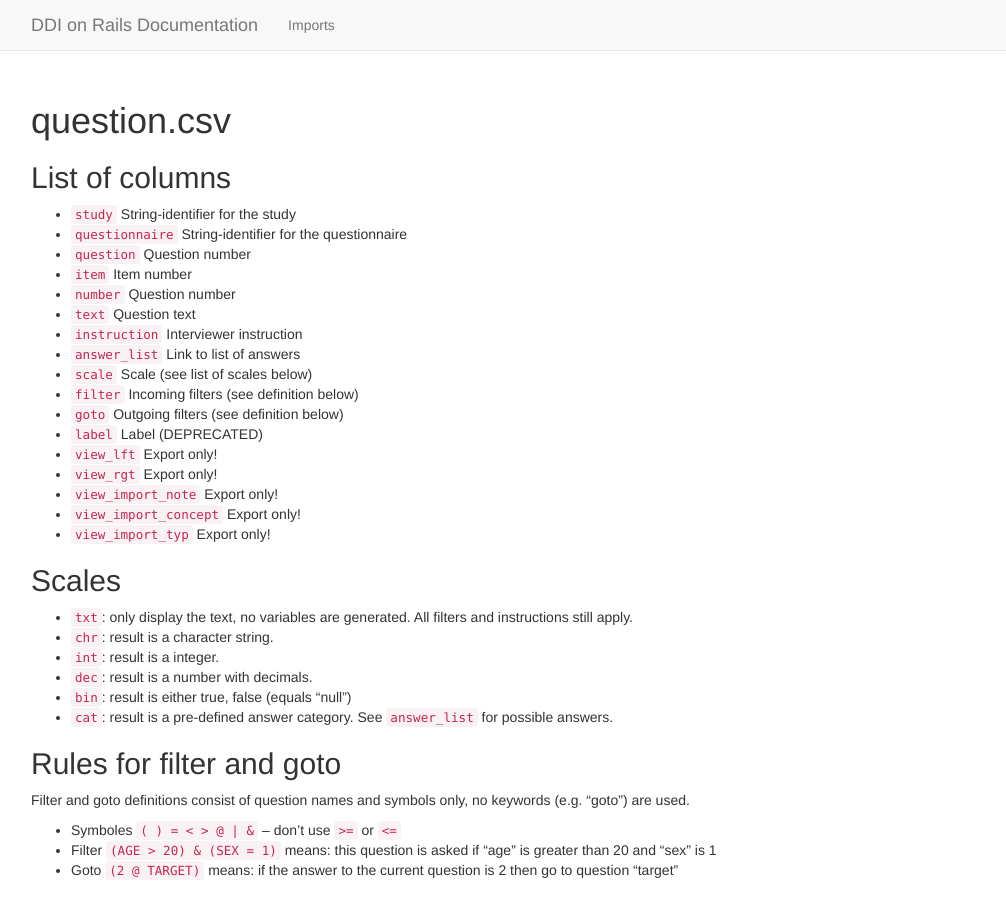
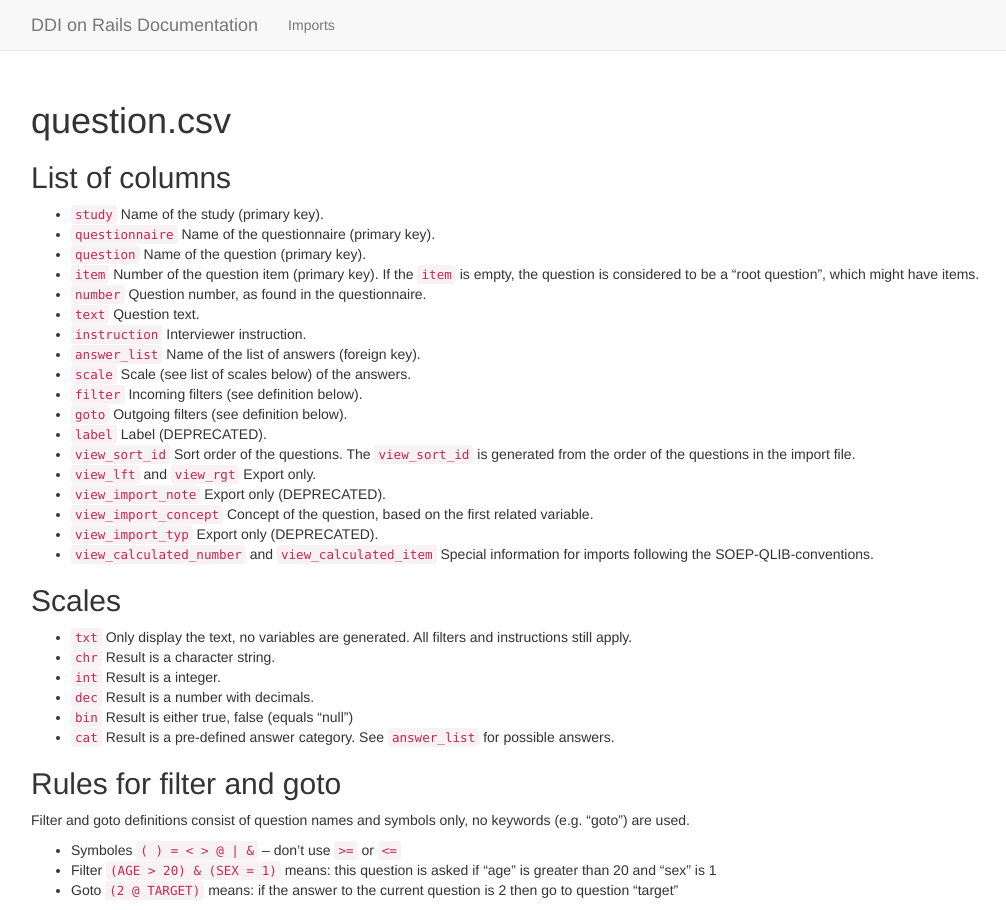
Before and after one commit to ddionrails/ddionrails.github.io, a Jekyll site: the page built from imports/questions_csv.markdown, in a window 1280 px wide. Shown: the whole page, without its empty margins (39-1045 px from the left). Built offline with Jekyll 4.4.1, drawn with Linux system fonts in a browser that asks for light colours; Markdown is read by kramdown in place of the engine named in the settings.

Commit message:
Update questions_csv

```diff
--- a/imports/questions_csv.markdown
+++ b/imports/questions_csv.markdown
@@ -8,36 +8,39 @@ question.csv
 
 List of columns
 ---------------
-* `study` String-identifier for the study
-* `questionnaire` String-identifier for the questionnaire
-* `question` Question number
-* `item` Item number
-* `number` Question number
-* `text` Question text
-* `instruction` Interviewer instruction
-* `answer_list` Link to list of answers
-* `scale` Scale (see list of scales below)
-* `filter` Incoming filters (see definition below)
-* `goto` Outgoing filters (see definition below)
-* `label` Label (DEPRECATED)
-* `view_lft` Export only!
-* `view_rgt` Export only!
-* `view_import_note` Export only!
-* `view_import_concept` Export only!
-* `view_import_typ` Export only!
-
-
+* `study` Name of the study (primary key).
+* `questionnaire` Name of the questionnaire (primary key).
+* `question` Name of the question (primary key).
+* `item` Number of the question item (primary key). If the `item` is empty,
+  the question is considered to be a "root question", which might have items.
+* `number` Question number, as found in the questionnaire.
+* `text` Question text.
+* `instruction` Interviewer instruction.
+* `answer_list` Name of the list of answers (foreign key).
+* `scale` Scale (see list of scales below) of the answers.
+* `filter` Incoming filters (see definition below).
+* `goto` Outgoing filters (see definition below).
+* `label` Label (DEPRECATED).
+* `view_sort_id` Sort order of the questions. The `view_sort_id` is generated
+  from the order of the questions in the import file.
+* `view_lft` and `view_rgt` Export only.
+* `view_import_note` Export only (DEPRECATED).
+* `view_import_concept` Concept of the question, based on the first related
+  variable.
+* `view_import_typ` Export only (DEPRECATED).
+* `view_calculated_number` and `view_calculated_item` Special information for
+  imports following the SOEP-QLIB-conventions.
 
 Scales
 ------
 
-* `txt`: only display the text, no variables are generated. All filters and
+* `txt` Only display the text, no variables are generated. All filters and
   instructions still apply.
-* `chr`: result is a character string.
-* `int`: result is a integer.
-* `dec`: result is a number with decimals.
-* `bin`: result is either true, false (equals "null")
-* `cat`: result is a pre-defined answer category. See `answer_list` for
+* `chr` Result is a character string.
+* `int` Result is a integer.
+* `dec` Result is a number with decimals.
+* `bin` Result is either true, false (equals "null")
+* `cat` Result is a pre-defined answer category. See `answer_list` for
   possible answers.
 
 Rules for filter and goto
```
